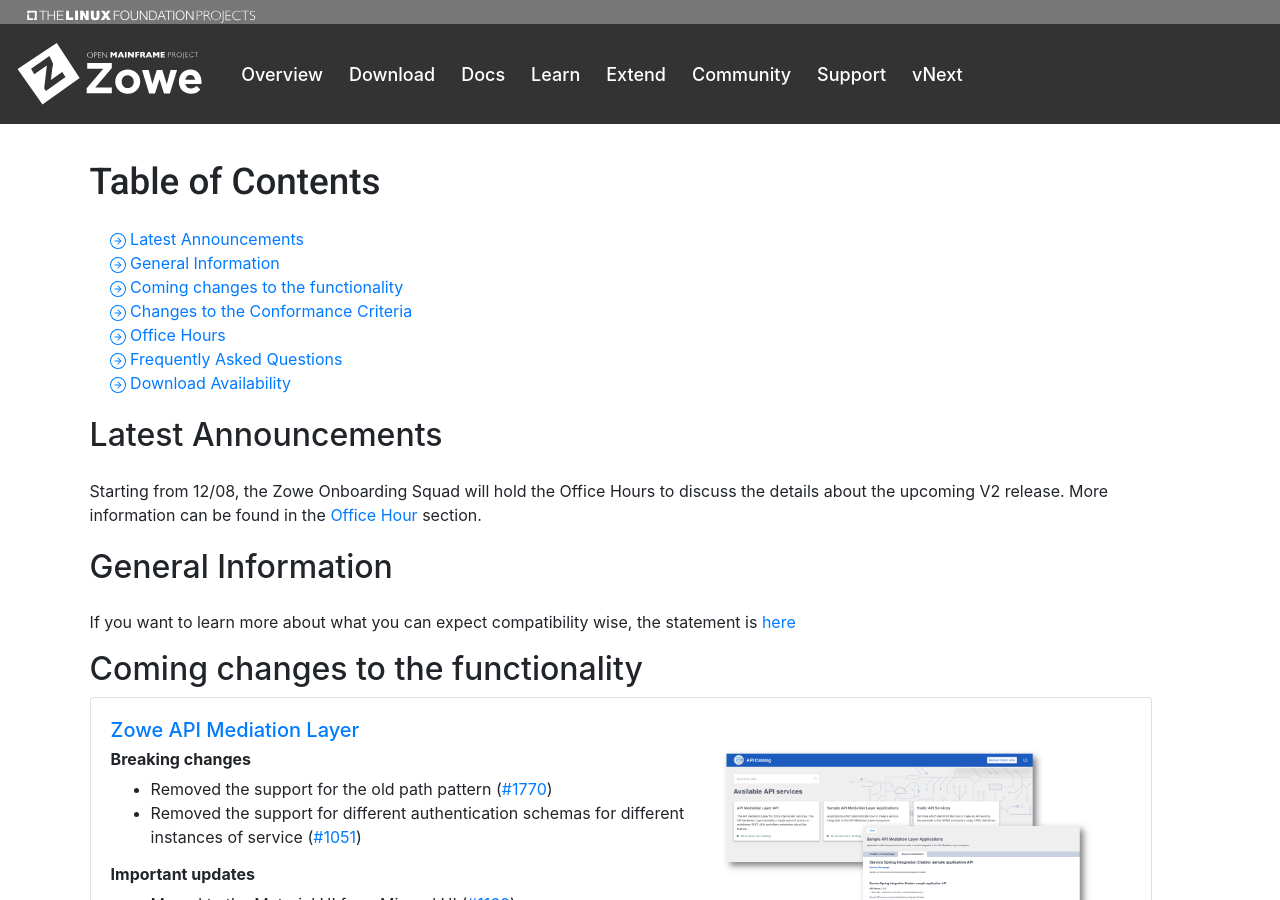
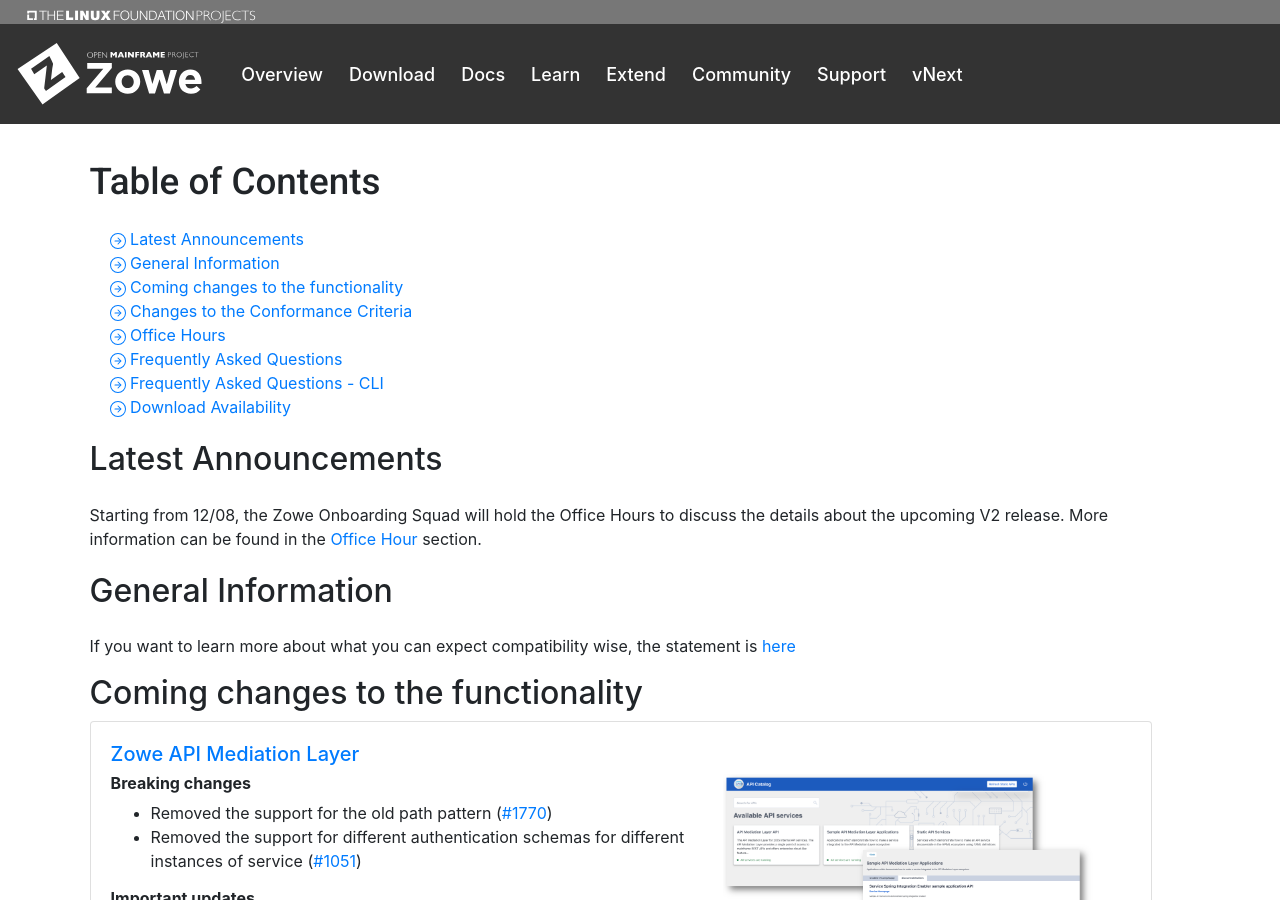
Before and after one commit to zowe/zowe.github.io, a Jekyll site: the page built from vNext.md, in a window 1280 px wide and 900 px high. Built offline with Jekyll 4.4.1, drawn with Linux system fonts in a browser that asks for light colours; our own code applies the rules of GitHub Pages for plain Markdown files.

Commit message:
Add CLI FAQ to the beginning
Signed-off-by: Jakub Balhar <jakub@balhar.net>

```diff
--- a/vNext.md
+++ b/vNext.md
@@ -49,6 +49,10 @@
       <a href="#faq" class="card-link">
       <svg width="1em" height="1em" viewBox="0 0 16 16" class="bi bi-arrow-right-circle" fill="currentColor" xmlns="http://www.w3.org/2000/svg"> <path fill-rule="evenodd" d="M8 15A7 7 0 1 0 8 1a7 7 0 0 0 0 14zm0 1A8 8 0 1 0 8 0a8 8 0 0 0 0 16z"/> <path fill-rule="evenodd" d="M7.646 11.354a.5.5 0 0 1 0-.708L10.293 8 7.646 5.354a.5.5 0 1 1 .708-.708l3 3a.5.5 0 0 1 0 .708l-3 3a.5.5 0 0 1-.708 0z"/> <path fill-rule="evenodd" d="M4.5 8a.5.5 0 0 1 .5-.5h5a.5.5 0 0 1 0 1H5a.5.5 0 0 1-.5-.5z"/></svg>
       Frequently Asked Questions
+      </a>
+      <a href="#questions-cli" class="card-link">
+      <svg width="1em" height="1em" viewBox="0 0 16 16" class="bi bi-arrow-right-circle" fill="currentColor" xmlns="http://www.w3.org/2000/svg"> <path fill-rule="evenodd" d="M8 15A7 7 0 1 0 8 1a7 7 0 0 0 0 14zm0 1A8 8 0 1 0 8 0a8 8 0 0 0 0 16z"/> <path fill-rule="evenodd" d="M7.646 11.354a.5.5 0 0 1 0-.708L10.293 8 7.646 5.354a.5.5 0 1 1 .708-.708l3 3a.5.5 0 0 1 0 .708l-3 3a.5.5 0 0 1-.708 0z"/> <path fill-rule="evenodd" d="M4.5 8a.5.5 0 0 1 .5-.5h5a.5.5 0 0 1 0 1H5a.5.5 0 0 1-.5-.5z"/></svg>
+      Frequently Asked Questions - CLI
       </a>
       <a href="#download-availability" class="card-link">
       <svg width="1em" height="1em" viewBox="0 0 16 16" class="bi bi-arrow-right-circle" fill="currentColor" xmlns="http://www.w3.org/2000/svg"> <path fill-rule="evenodd" d="M8 15A7 7 0 1 0 8 1a7 7 0 0 0 0 14zm0 1A8 8 0 1 0 8 0a8 8 0 0 0 0 16z"/> <path fill-rule="evenodd" d="M7.646 11.354a.5.5 0 0 1 0-.708L10.293 8 7.646 5.354a.5.5 0 1 1 .708-.708l3 3a.5.5 0 0 1 0 .708l-3 3a.5.5 0 0 1-.708 0z"/> <path fill-rule="evenodd" d="M4.5 8a.5.5 0 0 1 .5-.5h5a.5.5 0 0 1 0 1H5a.5.5 0 0 1-.5-.5z"/></svg>
```
